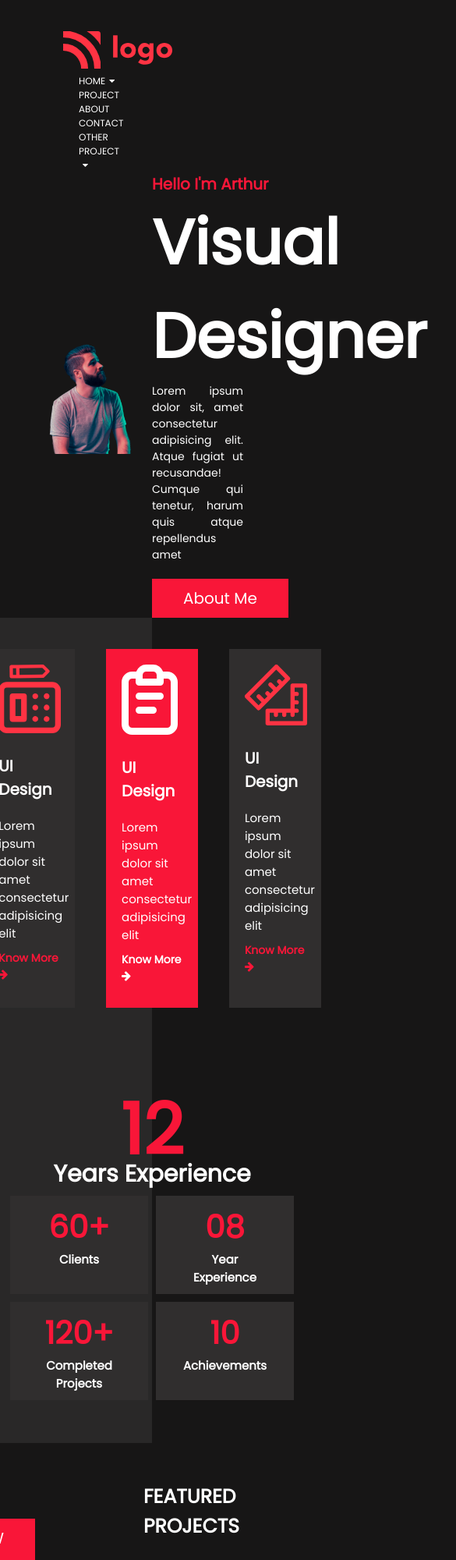
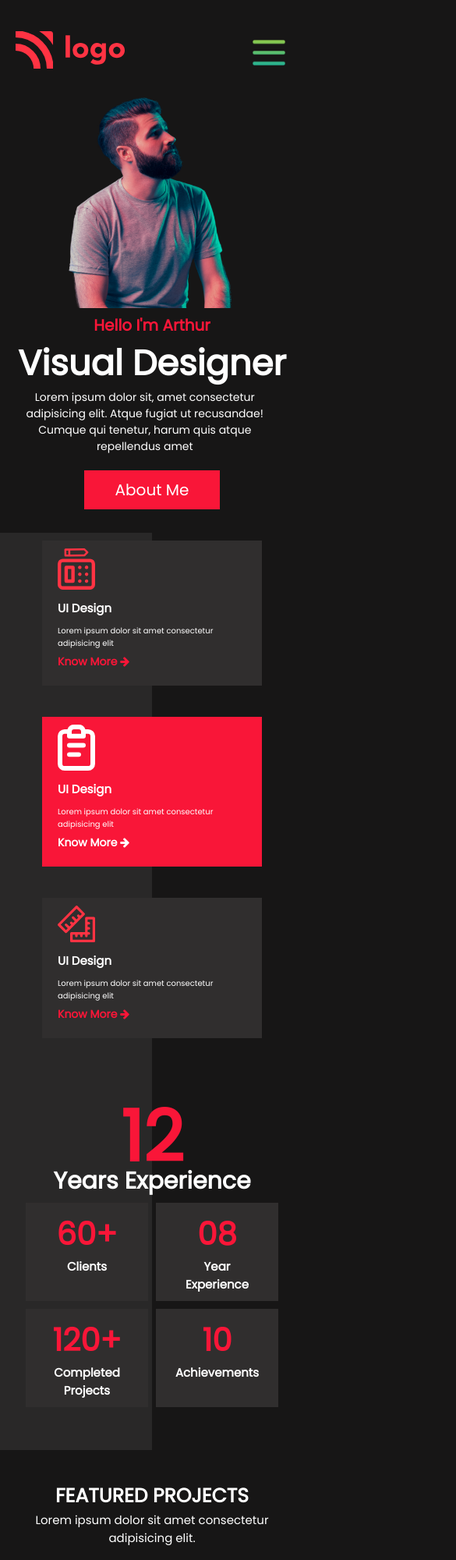
Before and after one commit to Ashu9889/Product-Design, a plain HTML site: page index.html in a window 390 px wide. Shown: the top 2000 px of the page at 78% size, 585 px wide, since content can reach past the window. Drawn offline with Linux system fonts and the light colour scheme.

Commit message:
added responsiveness to website

```diff
--- a/index.html
+++ b/index.html
@@ -6,6 +6,7 @@
     <meta name="viewport" content="width=device-width, initial-scale=1.0">
     <title>Developer Landing Page</title>
     <link rel="stylesheet" href="style.css">
+    <!-- <link rel="stylesheet" href="./res.css"> -->
 
     <link rel="stylesheet" href="https://cdnjs.cloudflare.com/ajax/libs/font-awesome/4.7.0/css/font-awesome.min.css">
 </head>
@@ -28,9 +29,10 @@
 
         </ul>
     </div>
+    <img class="ham" src="./assets/hamburger.png" alt="">
   </nav>
 </header>
-
+<!-- Designer Section -->
 <div class="designer-section">
 
     <div class="image-section">
@@ -128,16 +130,23 @@
 <div class="Project-section">
 
     <div class="top">
-        <h2>FEATURED PROJECTS</h2>
+        <div>
+            <h2>FEATURED PROJECTS</h2>
+            <p>Lorem ipsum dolor sit amet
+                consectetur adipisicing elit.
+            </p>
+        </div>
+       <div>
         <button>VIEW ALL</button>
-        <p>Lorem ipsum dolor sit amet consectetur adipisicing elit.
-        </p>
+       </div>
+
     </div>
 
 
     <div class="middle">
 
         <div class="card">
+
             <img src="./assets/image1.jpg" alt="">
             <h2>The Vintage</h2>
             <h4>Know More <i class="fa fa-arrow-right" aria-hidden="true"></i></h4>
@@ -183,9 +192,6 @@
                             <li>Project</li>
                             <li>Contact</li>
                         </ul>
-
-
-
             </div>
 
             <footer>
--- /dev/null
+++ b/res.css
@@ -0,0 +1,168 @@
+@media only screen  and (max-width:1170px){
+  /* Designer Section */
+
+   .image-section img{
+    width: 100%;
+    height: 350px;
+
+    }
+    .content-section h2{
+        font-size: 2.8rem;
+      }
+
+
+      /* SERVICE SECTION */
+
+      .card-grey img,  .card-red img{
+        width: 3em;
+        padding: 0px;
+      }
+      .card h2{
+        color: white;
+        font-size: 15px;
+        padding: 5px 0px ;
+      }
+      .card div p{
+
+        font-size: 10px;
+        padding: 5px 0px ;
+      }
+      .card-grey h4{
+        color: #f91638;
+        font-size: 14px;
+        margin-bottom: 10px;
+      }
+      .card-red h4{
+        color :white;
+        font-size: 14px;
+        margin-bottom: 10px;
+      }
+
+
+
+    /* Project Section */
+
+
+
+
+
+}
+
+
+
+
+
+@media only screen and (max-width:814px) {
+    /*  NAV BAR SECTION   */
+
+    nav{
+        margin-inline: 20px ;
+    }
+    .nav-bar{
+        display: none;
+
+    }
+    .ham{
+        display: inline-block;
+    }
+
+
+    /* Designer SECTION */
+
+    .designer-section{
+        flex-direction: column;
+      }
+
+      .image-section{
+        width: 80%;
+
+   }
+
+    .image-section img{
+        width: 100%;
+        height: 300px;
+
+    }
+
+    .content-section{
+        width: 95%;
+        text-align: center;
+      }
+      .content-section div{
+        width: 95%;
+        margin-bottom: 20px;
+      }
+
+      /* Service Section */
+
+.card{
+    width: 250px;
+    margin-block: 10px;
+
+  }
+
+  /* Exp Section */
+  .exp-section .left-section .card{
+    width: 30% ;
+    background-color: #302e2e;
+    padding: 10px 20px;
+    margin: 5px 5px ;
+    text-align: center;
+  }
+
+  /* Project section */
+
+  .top{
+    flex-direction: column;
+    text-align: center;
+    width: 95%;
+    margin-inline:auto;
+    gap: 20px;
+
+  }
+  .middle .card{
+    width: 300px;
+    margin: 5px 15px;
+  }
+  .middle .card img{
+
+    padding: 40px 10px;
+  }
+
+  .bottom .left-section{
+    width: 100%;
+    text-align:center;
+    padding: 40px 13px;
+ }
+ .bottom .left-section h2{
+    color: white;
+    font-size: 2rem;
+  }
+ .bottom .right-section{
+    width: 100%;
+    text-align: center;
+  }
+  .bottom-nav ul li{
+    float: left;
+    padding: 0px 7px;
+    color: white;
+    font-size: 14px;
+  }
+
+  .footer-section{
+
+    flex-direction: column;
+    text-align: center;
+    gap: 20px;
+
+  }
+
+.footer-logo{
+    width: 100%;
+    /* margin-left: 20px; */
+  }
+
+  .footer-nav{
+    width: 100%;
+  }
+}
--- a/style.css
+++ b/style.css
@@ -18,9 +18,10 @@ nav{
 
 
   display: flex;
+  flex-wrap: wrap;
   justify-content: space-between;
-  flex-wrap: wrap;
-  margin: 40px 255px 0px 81px;
+  margin: 40px 80px 0px 81px;
+
 }
 
 .nav-logo{
@@ -47,25 +48,30 @@ nav{
   font-size: 12px;
 }
 
-/* ....................................DESIGNER section................................................ */
+.ham{
+  width: 50px;
+  display: none;
+}
+
+/* Designer Section */
 
 
 .designer-section{
   display: flex;
   flex-wrap: wrap;
+  justify-content:center;
   align-items: center;
 
 
 }
 
 .image-section{
-     width: 50%;
+     width: 45%;
 
 }
 .image-section img{
-   width: 80%;
-   float: right;
-   margin-bottom: 5px;
+   width: 100%;
+   height: 500px;
 
 }
 
@@ -79,11 +85,10 @@ nav{
    font-size: 20px;
 }
 .content-section h2{
-  font-size: 5em;
+  font-size: 4rem;
 }
 .content-section div{
-  width: 60%;
-  text-align: justify;
+  width: 80%;
   margin-bottom: 20px;
 }
 
@@ -99,6 +104,8 @@ nav{
   border: none;
 }
 
+/* SERVICE SECTION */
+
 .services-section{
 
   background-image: linear-gradient(to right,#292828 0% ,#292828 50%,#171616 50% ,#171616 100% );
@@ -111,7 +118,9 @@ nav{
 
 .services-cards{
     display: flex;
+    flex-wrap: wrap;
     justify-content: center;
+    gap: 20px;
     /* padding-bottom: 30px; */
 
 }
@@ -120,7 +129,7 @@ nav{
   width: 22%;
 
   padding: 10px 12px 10px 20px;
-  margin: 40px 20px ;
+  margin-block: 5%;
 
 }
 .card-grey{
@@ -163,6 +172,7 @@ nav{
   margin-bottom: 20px;
 }
 
+/* Experience Section */
 
 
 .exp-section{
@@ -207,35 +217,39 @@ font-size: 40px;
 
 .exp-section .left-section .card{
   width: 30% ;
-  /* width: 10vw; */
   background-color: #302e2e;
   padding: 10px 30px;
   margin: 5px 5px ;
   text-align: center;
 }
 
+/* Project Section */
+
+
 .Project-section{
-  margin: 50px 150px;
+  margin-block: 40px;
 }
 .top{
+  display: flex;
+  flex-wrap: wrap;
+  justify-content:space-between;
+  align-items: center;
+  width: 80%;
+  margin-inline: auto;
 
-  margin: 40px 0px;
-  padding-left: 34px;
 }
 .Project-section .top h2{
   color: white;
   font-size: 25px;
-  /* margin-top: 20px; */
+
 }
 .Project-section .top p{
   color: white;
   font-size: 15px;
-  /* margin-top: 20px; */
+
 }
 .Project-section .top button{
-  float: right;
-  margin-right: 195px;
-  margin-top: -29px;
+
   padding: 10px 40px ;
   background-color: #f91638;
   color: white;
@@ -247,10 +261,14 @@ font-size: 40px;
 .middle{
   display: flex;
   flex-wrap: wrap;
-  /* justify-content:center; */
+  width: 100%;
+  margin-inline: auto;
+  justify-content:center;
+  gap: 20px;
+
 }
 .middle .card{
-  width: 43%;
+  width: 40%;
   margin: 5px 15px;
 }
 .middle .card h4{
@@ -267,9 +285,10 @@ font-size: 40px;
   display: flex;
   flex-wrap: wrap;
   background-color: #302e2e;
-  margin: 20px 162px;
+  padding-block: 20px;
   justify-content: center;
   align-items: center;
+  gap: 20px;
 
 }
 
@@ -281,7 +300,7 @@ font-size: 40px;
 
 .bottom .left-section h2{
   color: white;
-  font-size: 50px;
+  font-size: 3rem;
 }
 .bottom .left-section p{
   color: white;
@@ -301,13 +320,15 @@ font-size: 40px;
 .bottom-nav{
 
  display: flex;
+ flex-wrap: wrap;
+ justify-content: center;
 
 
 }
 .bottom-nav ul{
 
   list-style-type: none;
-  margin: 102px 560px;
+  padding-block: 10%;
 }
 
 .bottom-nav ul li{
@@ -338,3 +359,177 @@ font-size: 40px;
 .footer-nav img{
   padding: 0px 20px ;
 }
+
+
+
+@media only screen  and (max-width:1170px){
+  /* Designer Section */
+
+   .image-section img{
+    width: 100%;
+    height: 350px;
+
+    }
+    .content-section{
+      margin-bottom: 30px;
+    }
+    .content-section h2{
+        font-size: 2.8rem;
+      }
+
+
+      /* SERVICE SECTION */
+
+      .card-grey img,  .card-red img{
+        width: 3em;
+        padding: 0px;
+      }
+      .card h2{
+        color: white;
+        font-size: 15px;
+        padding: 5px 0px ;
+      }
+      .card div p{
+
+        font-size: 10px;
+        padding: 5px 0px ;
+      }
+      .card-grey h4{
+        color: #f91638;
+        font-size: 14px;
+        margin-bottom: 10px;
+      }
+      .card-red h4{
+        color :white;
+        font-size: 14px;
+        margin-bottom: 10px;
+      }
+
+
+
+    /* Project Section */
+
+
+
+
+
+}
+
+
+
+
+
+@media only screen and (max-width:814px) {
+    /*  NAV BAR SECTION   */
+
+    nav{
+        margin-inline: 20px ;
+    }
+    .nav-bar{
+        display: none;
+
+    }
+    .ham{
+        display: inline-block;
+    }
+
+
+    /* Designer SECTION */
+
+    .designer-section{
+        flex-direction: column;
+      }
+
+      .image-section{
+        width: 80%;
+
+   }
+
+    .image-section img{
+        width: 100%;
+        height: 300px;
+
+    }
+
+    .content-section{
+        width: 95%;
+        text-align: center;
+      }
+      .content-section div{
+        width: 95%;
+        margin-bottom: 20px;
+      }
+
+      /* Service Section */
+
+      .exp-section .left-section .card{
+    width: 30% ;
+    background-color: #302e2e;
+    padding: 10px 20px;
+    margin: 5px 5px ;
+    text-align: center;
+  }
+
+      /* Exp Section */
+.card{
+    width: 250px;
+    margin-block: 10px;
+
+  }
+
+  /* Project section */
+
+  .top{
+    flex-direction: column;
+    text-align: center;
+    width: 95%;
+    margin-inline:auto;
+    gap: 20px;
+
+  }
+  .middle .card{
+    width: 300px;
+    margin: 5px 15px;
+  }
+  .middle .card img{
+
+    padding: 40px 10px;
+  }
+
+  .bottom .left-section{
+    width: 100%;
+    text-align:center;
+    padding: 40px 13px;
+ }
+ .bottom .left-section h2{
+    color: white;
+    font-size: 2rem;
+  }
+ .bottom .right-section{
+    width: 100%;
+    text-align: center;
+  }
+  .bottom-nav ul li{
+    float: left;
+    padding: 0px 7px;
+    color: white;
+    font-size: 14px;
+  }
+
+  .footer-section{
+
+    flex-direction: column;
+    text-align: center;
+    gap: 20px;
+
+  }
+
+.footer-logo{
+    width: 100%;
+    /* margin-left: 20px; */
+  }
+
+  .footer-nav{
+    width: 100%;
+  }
+}
```
Also changed, not shown: assets/hamburger.png (added).
